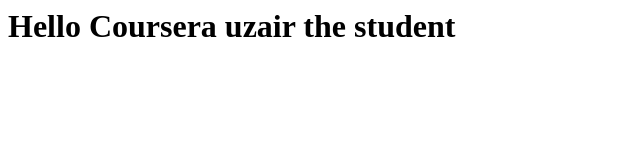
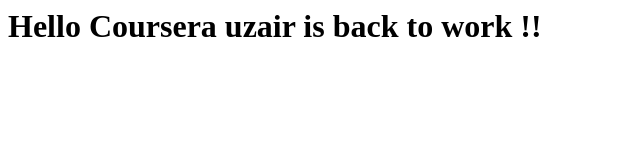
Before and after one commit to uzaair/coursera-test, a plain HTML site: page index.html in a window 1280 px wide. Shown: the whole page, without its empty margins (0-640 px from the left). Drawn offline with Linux system fonts and the light colour scheme.

Commit message:
first webs file

```diff
--- a/index.html
+++ b/index.html
@@ -3,6 +3,6 @@
     <title>Hello Coursera</title>
     </head>
 <body>
-    <h1>Hello Coursera uzair the student</h1>
+    <h1>Hello Coursera uzair is back to work !!</h1>
     </body>
 </html>
```
